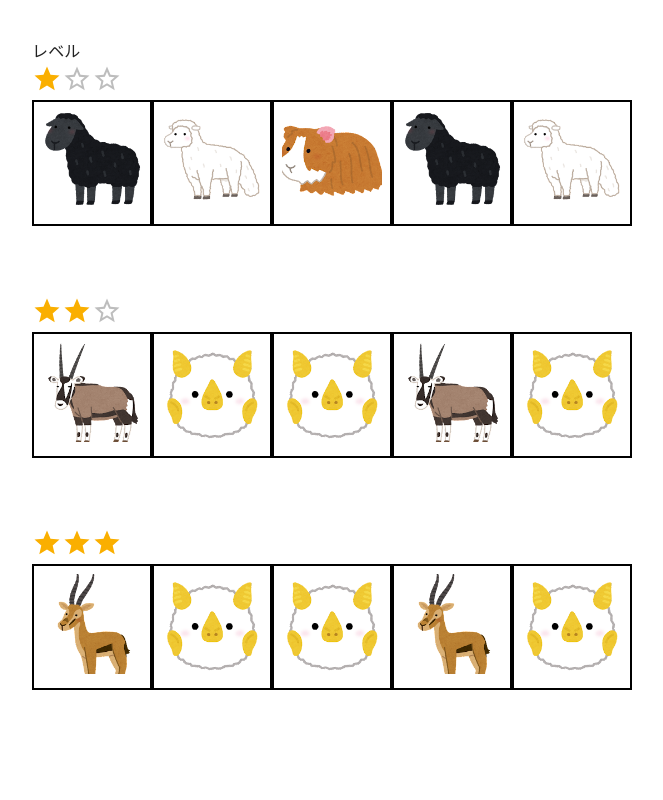
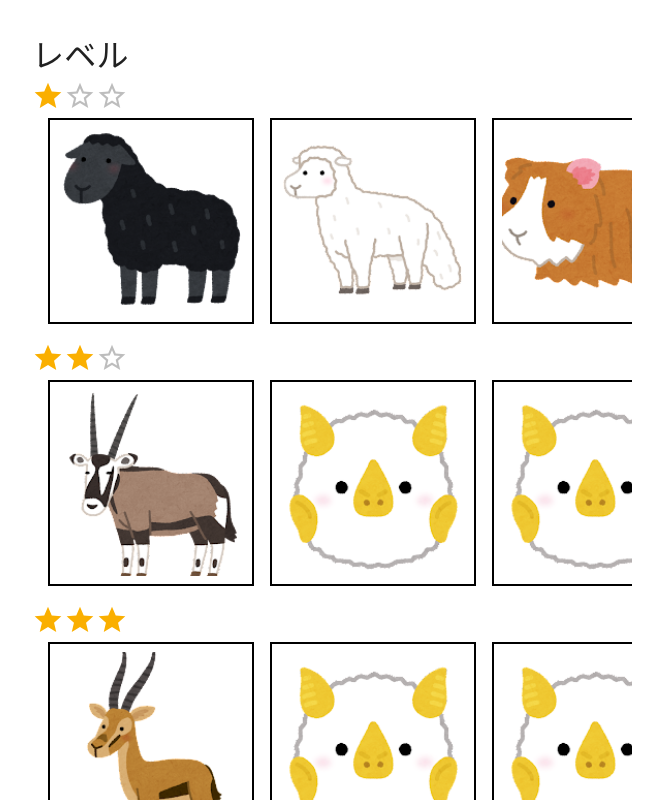
Before and after one commit to mikiya1130/katachi_monster, a Next.js app in the folder frontend/: page /level-select in a window 1280 px wide. Shown: the whole page, without its empty margins (308-971 px from the left). Built offline with nearby package versions, Linux system fonts and the light colour scheme.

Commit message:
level-selectを修正しました。
- モーダルにボタンを追加しました。
- ボタンをクリックしたときに指定のページに遷移するようにしました。
- swiperの画像の両端に余白を持たせました。

```diff
--- a/frontend/src/app/level-select/ModalContent.tsx
+++ b/frontend/src/app/level-select/ModalContent.tsx
@@ -6,9 +6,12 @@ import {
   Modal,
   Stack,
   Typography,
+  useMediaQuery,
 } from "@mui/material";
 import Link from "next/link";
 
+import { maxWidth } from "@/consts";
+import theme from "@/theme";
 import { TypeSelectedImageInfo } from "@/types";
 
 type Props = {
@@ -17,19 +20,9 @@ type Props = {
 };
 
 const ModalContent = ({ selectedImageInfo, handleClose }: Props) => {
-  const modalStyle = {
-    position: "absolute" as const,
-    top: "50%",
-    left: "50%",
-    transform: "translate(-50%, -50%)",
-    width: "calc(100svh * 0.8)",
-    height: "calc(100svh * 0.8)",
-    bgcolor: "background.paper",
-    border: 2,
-    solid: "#000",
-    boxShadow: 21,
-    p: 4,
-  };
+  const width = useMediaQuery(theme.breakpoints.up(maxWidth))
+    ? `${theme.breakpoints.values[maxWidth]}px`
+    : "100vw";
 
   return (
     <Modal
@@ -37,12 +30,18 @@ const ModalContent = ({ selectedImageInfo, handleClose }: Props) => {
       onClose={handleClose}
       aria-labelledby="modal-modal-title"
       aria-describedby="modal-modal-description"
+      sx={{ backgroundColor: "rgb(0,0,0,0.1)" }}
     >
       <Stack
         alignItems="center"
         justifyContent="center"
         spacing={2}
-        sx={modalStyle}
+        position="absolute"
+        width={`calc(${width} * 0.8)`}
+        bgcolor="background.paper"
+        border="2px solid #000"
+        p={4}
+        sx={{ top: "50%", left: "50%", transform: "translate(-50%, -50%)" }}
       >
         <IconButton
           onClick={handleClose}
@@ -59,7 +58,7 @@ const ModalContent = ({ selectedImageInfo, handleClose }: Props) => {
         </IconButton>
 
         <Typography
-          fontSize={40}
+          fontSize={24}
           id="modal-modal-description"
           sx={{ textAlign: "center" }}
         >
@@ -74,8 +73,8 @@ const ModalContent = ({ selectedImageInfo, handleClose }: Props) => {
             mt: 2,
             border: 2,
             solid: "#000",
-            width: "60%",
-            height: "60%",
+            width: "90%",
+            height: "90%",
             aspectRatio: 1,
             objectFit: "contain",
           }}
@@ -83,15 +82,11 @@ const ModalContent = ({ selectedImageInfo, handleClose }: Props) => {
 
         <Stack direction="row" spacing={4}>
           <Link href="/view-details">
-            <Button variant="outlined" size="large">
-              くわしくみる
-            </Button>
+            <Button variant="outlined">くわしくみる</Button>
           </Link>
 
           <Link href="/select-silhouette">
-            <Button variant="contained" size="large">
-              けってい
-            </Button>
+            <Button variant="contained">けってい</Button>
           </Link>
         </Stack>
       </Stack>
--- a/frontend/src/app/level-select/Swiper.tsx
+++ b/frontend/src/app/level-select/Swiper.tsx
@@ -1,5 +1,4 @@
 import { Box, Stack } from "@mui/material";
-import Image from "next/image";
 import { useState } from "react";
 import { useSwipeable } from "react-swipeable";
 
@@ -7,9 +6,10 @@ import ModalContent from "@/app/level-select/ModalContent";
 import { TypeSelectedImageInfo } from "@/types";
 type Props = {
   images: TypeSelectedImageInfo[];
+  height: string;
 };
 
-const Swiper = ({ images }: Props) => {
+const Swiper = ({ images, height }: Props) => {
   const [selectedImageInfo, setSelectedImageInfo] =
     useState<null | TypeSelectedImageInfo>(null);
 
@@ -33,9 +33,12 @@ const Swiper = ({ images }: Props) => {
   });
 
   return (
-    <div {...handlers}>
+    <div {...handlers} style={{ height: height }}>
       <Stack
+        height="100%"
         direction="row"
+        gap={2}
+        px={2}
         sx={{
           overflowX: "scroll",
         }}
@@ -43,30 +46,28 @@ const Swiper = ({ images }: Props) => {
         {images.map((image) => (
           <>
             <Box
+              component="img"
+              src={image.url}
+              alt={image.title}
+              onClick={() => handleOpen2()}
+              onClickCapture={() => handleOpen(image)}
               key={image.title}
               p={1}
+              height="100%"
               border={2}
               borderColor="#000"
               sx={{
-                textAlign: "center",
-                margin: "0 auto",
+                aspectRatio: 1,
+                objectFit: "contain",
               }}
-            >
-              <Image
-                src={image.url}
-                alt={image.title}
-                width={image.width}
-                height={image.height}
-                onClick={() => handleOpen2()}
-                onClickCapture={() => handleOpen(image)}
             />
+
             {selectedImageInfo && (
               <ModalContent
                 selectedImageInfo={selectedImageInfo}
                 handleClose={handleClose}
               />
             )}
-            </Box>
           </>
         ))}
       </Stack>
--- a/frontend/src/app/level-select/page.tsx
+++ b/frontend/src/app/level-select/page.tsx
@@ -13,23 +13,25 @@ const LevelSelect = () => {
   ];
 
   const height = "100svh";
-  const headerHeight = "1rem";
-  const contentHeight = `calc(${height} - ${headerHeight})`;
+  const headerHeight = "2rem";
+  const contentHeight = `calc(${height} - 80px - ${headerHeight})`; // 80pxは一番外側のStackのpy
+  const ratingHeight = "2rem";
+  const swiperHeight = `calc(100% - ${ratingHeight})`;
 
   return (
     <Stack py={5} direction="column" justifyContent="center" height="100svh">
       <Typography fontSize={headerHeight}>レベル</Typography>
-      <Stack direction="column" height={contentHeight}>
+      <Stack direction="column" height={contentHeight} spacing={3}>
         {swiperList.map((images, level) => {
           return (
-            <Box flexGrow={1} key={level}>
+            <Box flexGrow={1} flexShrink={1} key={level}>
               <Rating
                 value={level + 1}
                 max={swiperList.length}
-                size="large"
                 readOnly
+                sx={{ fontSize: ratingHeight }}
               />
-              <Swiper images={images} />
+              <Swiper images={images} height={swiperHeight} />
             </Box>
           );
         })}
```
Lines whose indentation alone changed are shown as unchanged.
